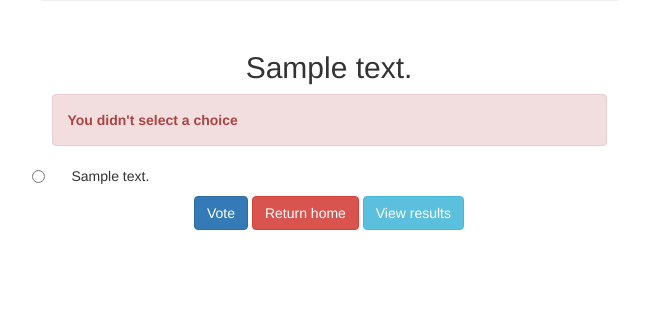
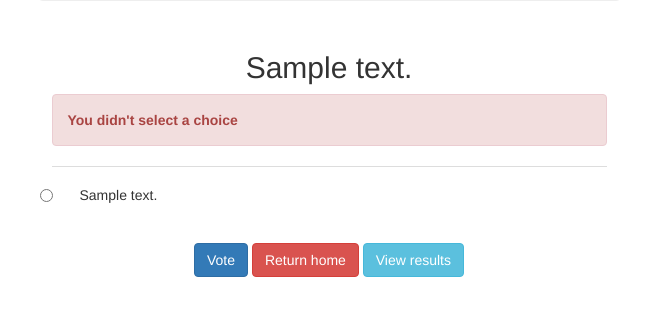
Before and after one commit to akaczm/polls, a Django app: page /polls/1/vote/ in a window 1280 px wide. Shown: the part 194-510 px from the top of the page, without its empty margins (311-959 px from the left). Run offline with Django 3.2, Linux system fonts and the light colour scheme; tables that the repository leaves empty hold one stand-in row (values such as "Sample post"); some libraries are stand-ins or nearby versions.

Commit message:
Formatting improvements in detail view

```diff
--- a/polls/templates/polls/detail.html
+++ b/polls/templates/polls/detail.html
@@ -9,13 +9,17 @@
 </div>
 {% endif %}
 <form action="{% url 'polls:vote' question.id %}" method="post">
-  {% csrf_token %}
-  <div class="radio">
-  {% for choice in question.choice_set.all %}
-    <input type="radio" name="choice" id="choice{{ forloop.counter }}" value="{{ choice.id }}" />
-    <label for="choice{{ forloop.counter }}">{{ choice.choice_text }}</label><br />
-  {% endfor %}
-  </div>
+  <table class="table">
+      {% csrf_token %}
+      {% for choice in question.choice_set.all %}
+      <tr><td>
+      <div class="radio">
+        <input type="radio" name="choice" id="choice{{ forloop.counter }}" value="{{ choice.id }}" />
+        <label for="choice{{ forloop.counter }}">{{ choice.choice_text }}</label><br />
+      </div>
+      </tr></td>
+      {% endfor %}
+  </table>
   <div>
   <p class="text-center">
     <button type="submit" class="btn btn-primary" value="Vote">Vote</button>
```
